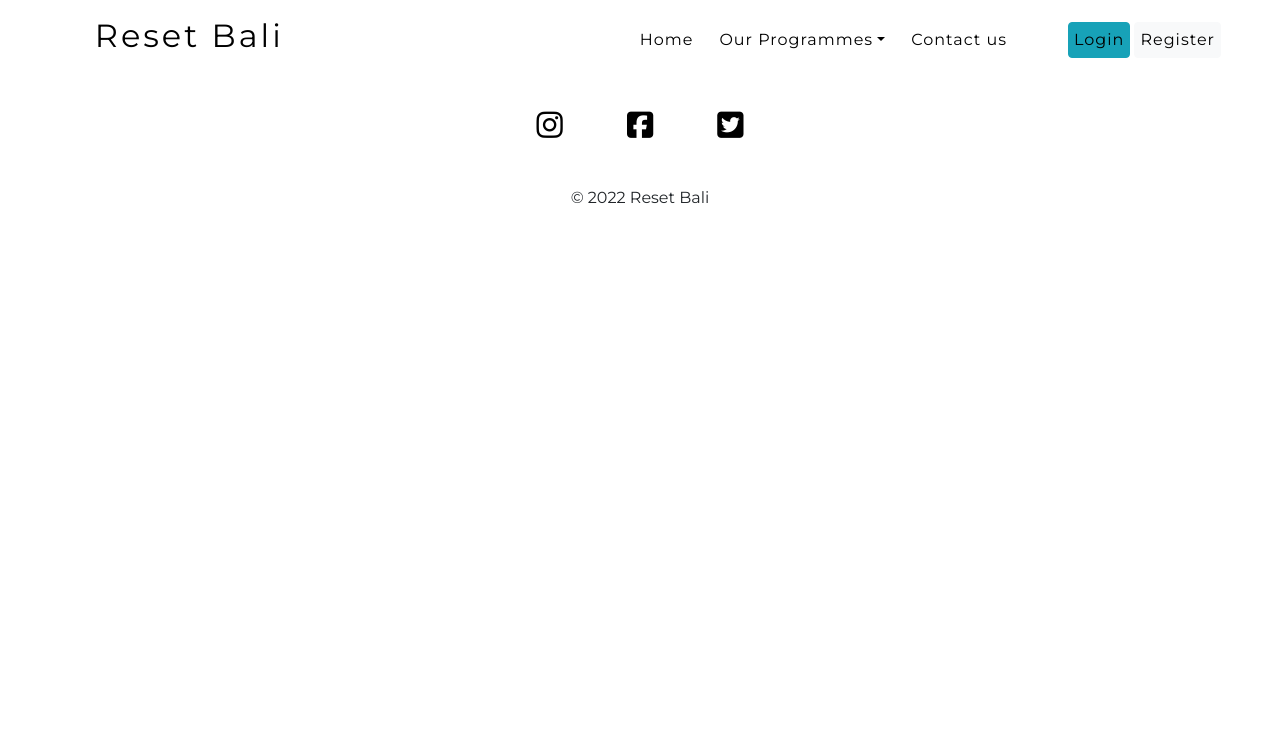
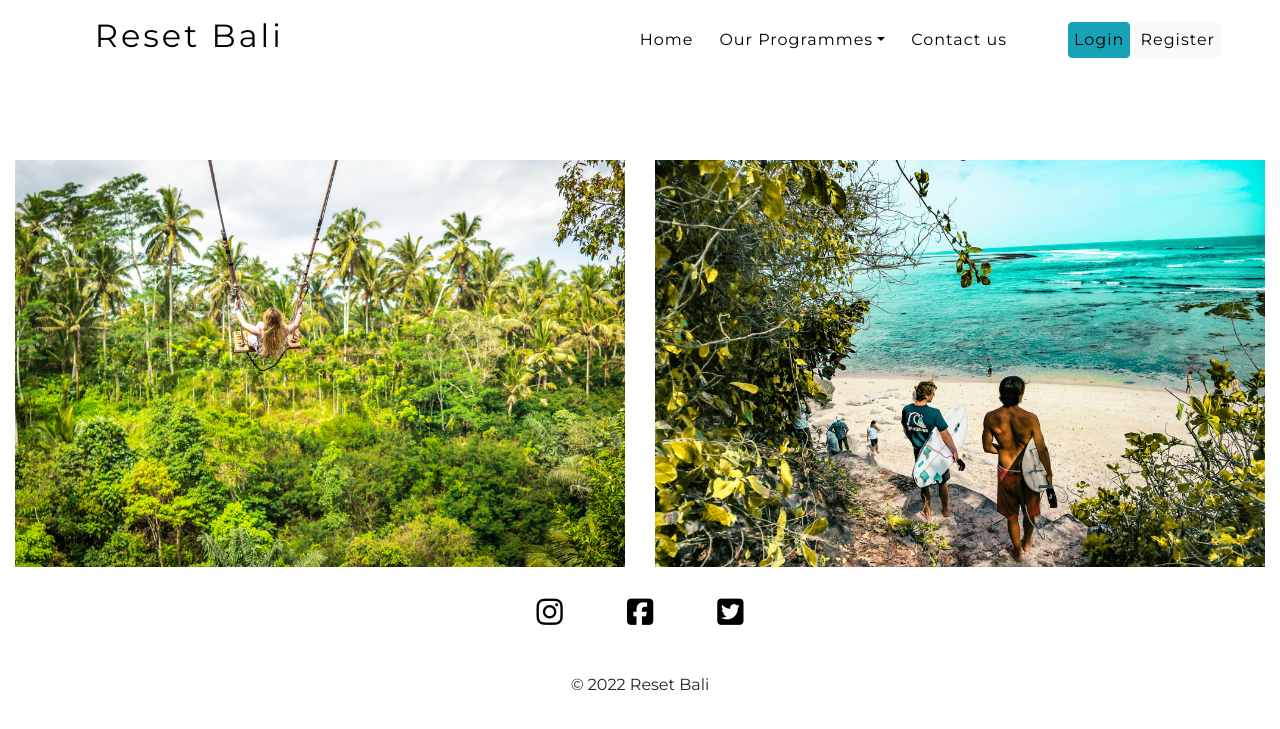
Before and after one commit to sarahob96/reset-bali, a Django app: page /programmes/renew in a window 1280 px wide. Shown: the top 729 px of the page. Run offline with Django 3.2, Linux system fonts and the light colour scheme; some libraries are stand-ins or nearby versions.

Commit message:
add images to the locations page within the programmes app and resize

```diff
--- a/programmes/templates/programmes/locations.html
+++ b/programmes/templates/programmes/locations.html
@@ -56,10 +56,15 @@
             {% endif %}
         </div>
     </nav>
-            <div class= "locations-container">
-                <div class="location1"></div>
-                <div class="location2"></div>
-
+            <div class= "locations-container container-fluid mt-80">
+                <div class="row">
+                <div class="location col-6 w-50">
+                    <img src="{% static '/images/swing.jpeg'%}">
+                </div>
+                <div class="location col-6 w-50">
+                    <img src="{% static '/images/bali-beach.jpeg'%}">
+                </div>
+            </div>
             </div>
    <footer>
 <footer>
--- a/programmes/urls.py
+++ b/programmes/urls.py
@@ -3,7 +3,6 @@ from . import views
 
 
 urlpatterns = [
-
 
     path('locations', views.locations, name="locations"),
     path('rewind', views.locations, name="rewind"),
--- a/static/css/base.css
+++ b/static/css/base.css
@@ -5,9 +5,7 @@ body{
     height:100vh;
 
 }
-ul{
 
-}
 .main-navbar{
     background-color: white;
     height:80px;
@@ -66,6 +64,7 @@ ul{
 .hero img{
     width:100%;
     height: 50%;
+
 
 }
 .welcome-text{
@@ -140,3 +139,12 @@ ul{
     height: 100vh;
     object-fit: contain;
 }
+
+.locations-container{
+    margin-top: 80px;
+}
+.location img{
+width: 100%;
+object-fit: contain;
+
+}
```
Also changed, not shown: home/templates/home_page/index.html (+4 -4 lines), static/images/bali-beach.jpeg (added), static/images/seminyak.png (renamed from readme/images/seminyak.png), static/images/ubud2.jpeg (added), 2 other files.
